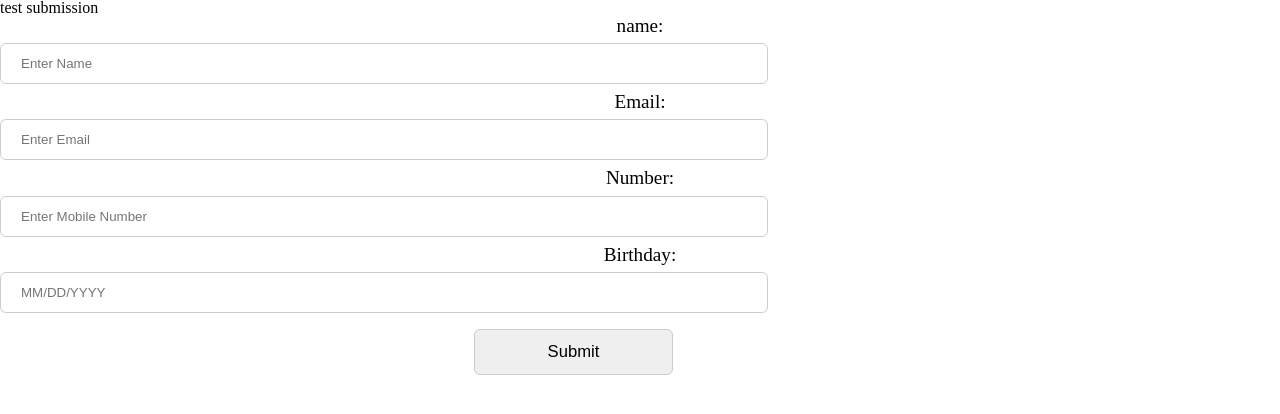
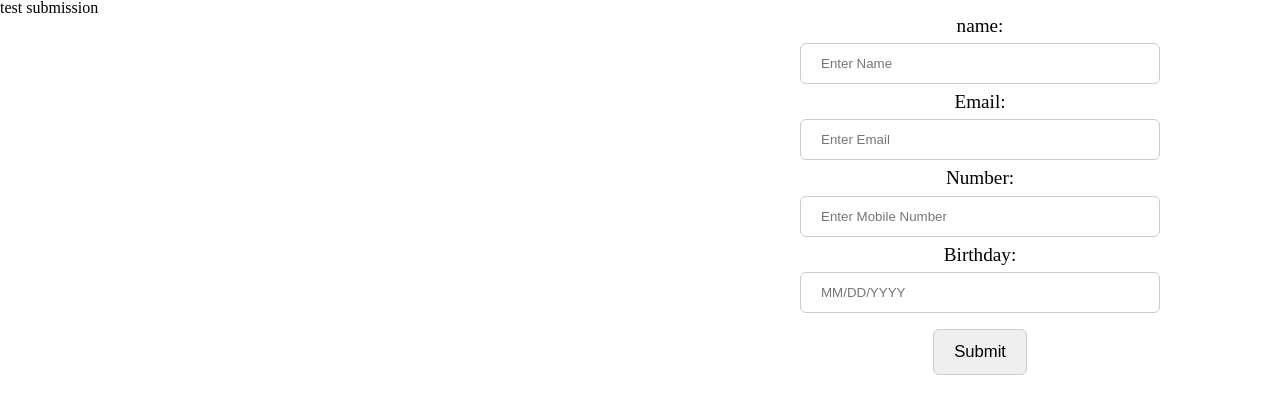
Before and after one commit to phaynes2-362/lab2, a plain HTML site: page index.html in a window 1280 px wide. Drawn offline with Linux system fonts and the light colour scheme.

Commit message:
Update screen.css

```diff
--- a/css/screen.css
+++ b/css/screen.css
@@ -18,7 +18,8 @@ input {
 }
 
 @media screen and (min-width: 480px) {
-  #container {
+  #form {
+    align: center;
     text-align: center;
     margin: auto;
   }
@@ -40,7 +41,7 @@ input {
 }
 
 @media screen and (min-width: 768px) {
-  #container {
+  #form {
     width: 600px;
     float: right;
   }
```
